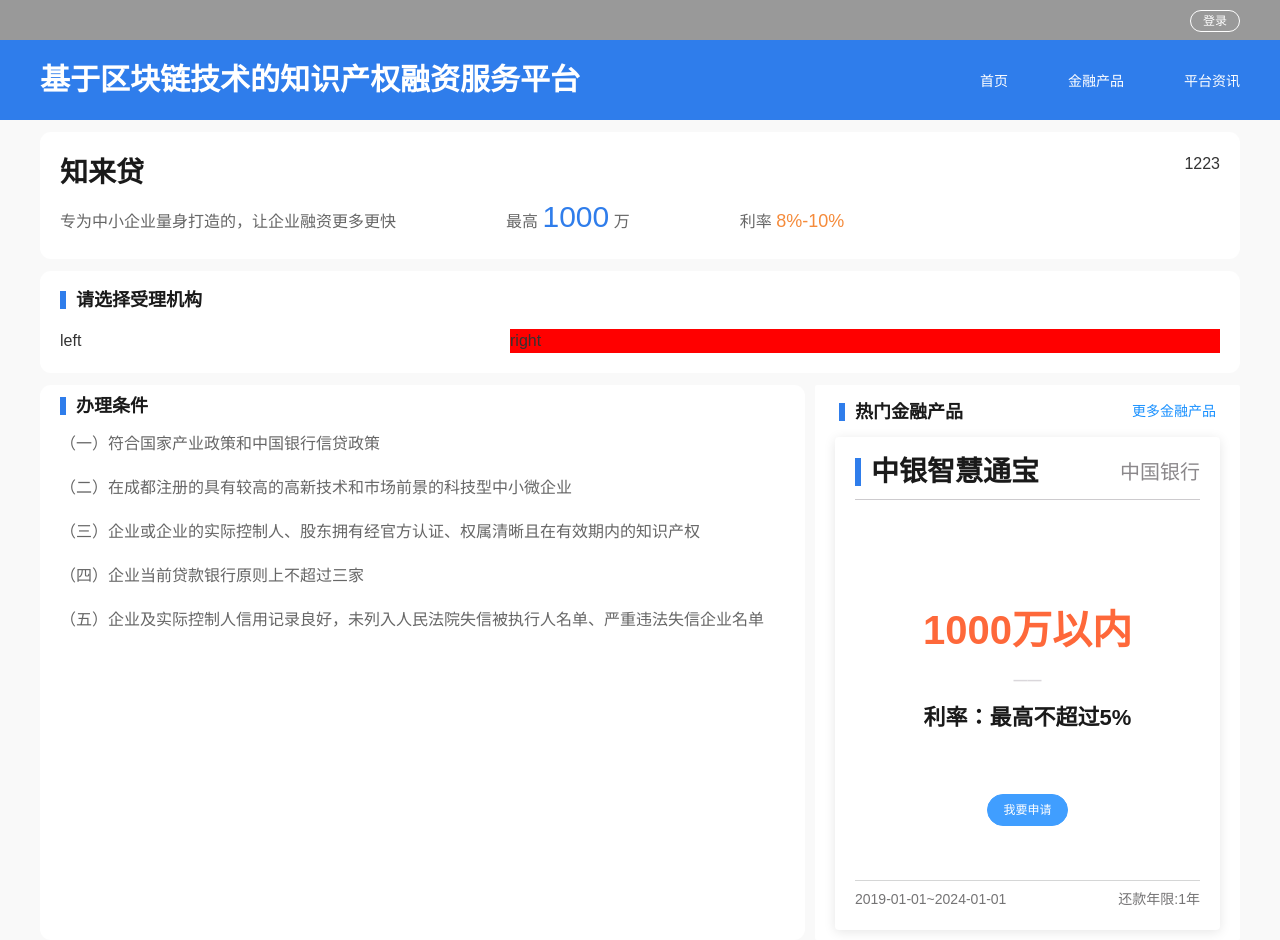
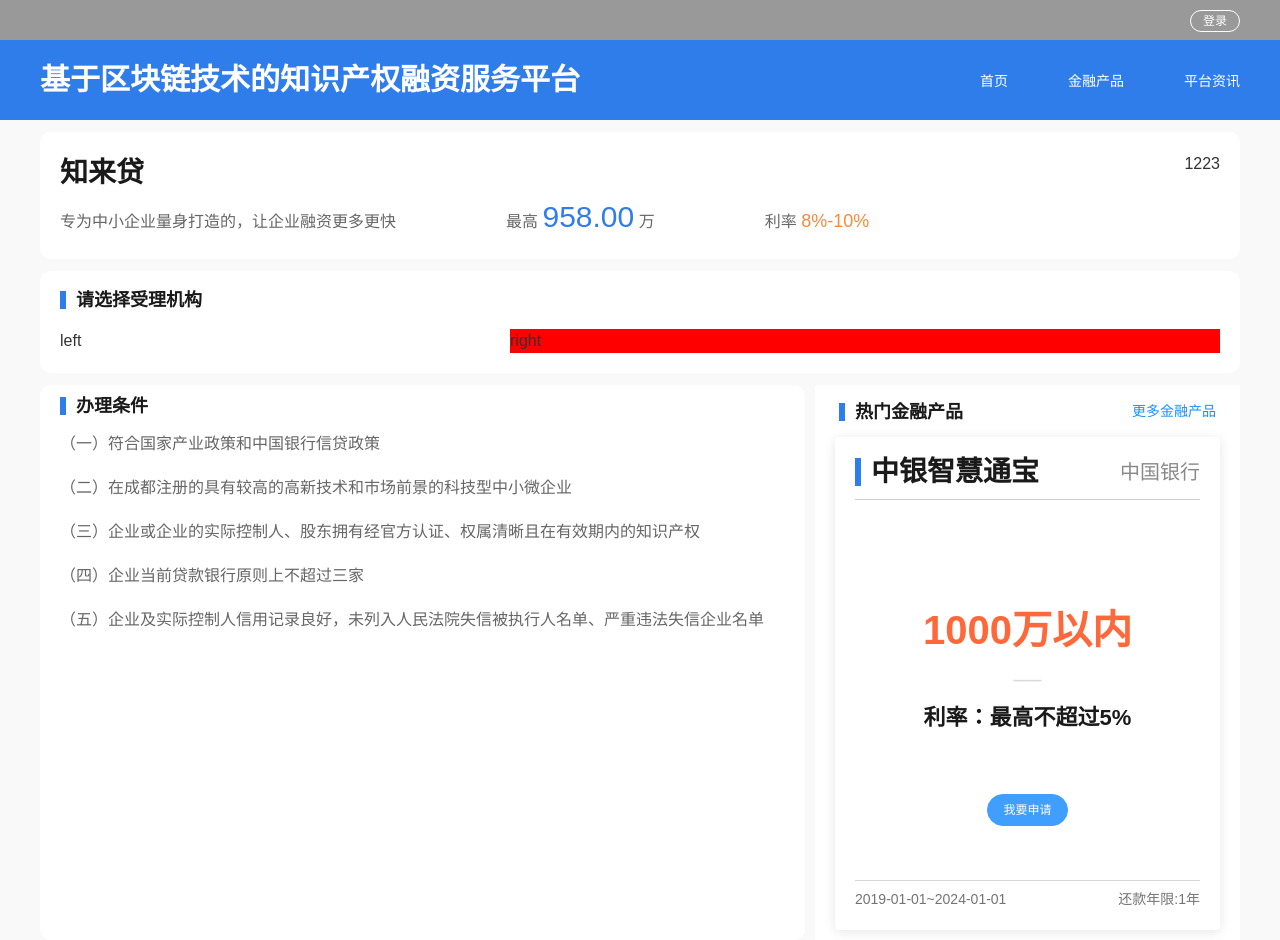
Before and after one commit to 422720735/intellectual, a Nuxt app: page /applyFor in a window 1280 px wide. Built offline with nearby package versions, Linux system fonts and the light colour scheme.

Commit message:
准备地图部分。

```diff
--- a/pages/applyFor.vue
+++ b/pages/applyFor.vue
@@ -11,7 +11,7 @@
             </h4>
             <h4 class="max-money">
                 最高
-                <span>1000</span>
+                <span>{{ 958 | moneyUnit }}</span>
                 万
             </h4>
             <h4 class="interest">
@@ -113,6 +113,11 @@ export default {
             loading: false
         }
     },
+    filters: {
+        moneyUnit(value) {
+            return Number(value).toFixed(2)
+        }
+    },
     components: {
         GlobalHeader,
         MapContent,
@@ -130,6 +135,7 @@ $mainColor2: #1a1a1a;
 $subColor: #666666;
 $warningColor: #f58b3b;
 #applyFor {
+    margin-bottom: 50px;
     > .applyHead {
         margin: 12px auto;
         padding: 20px;
```
